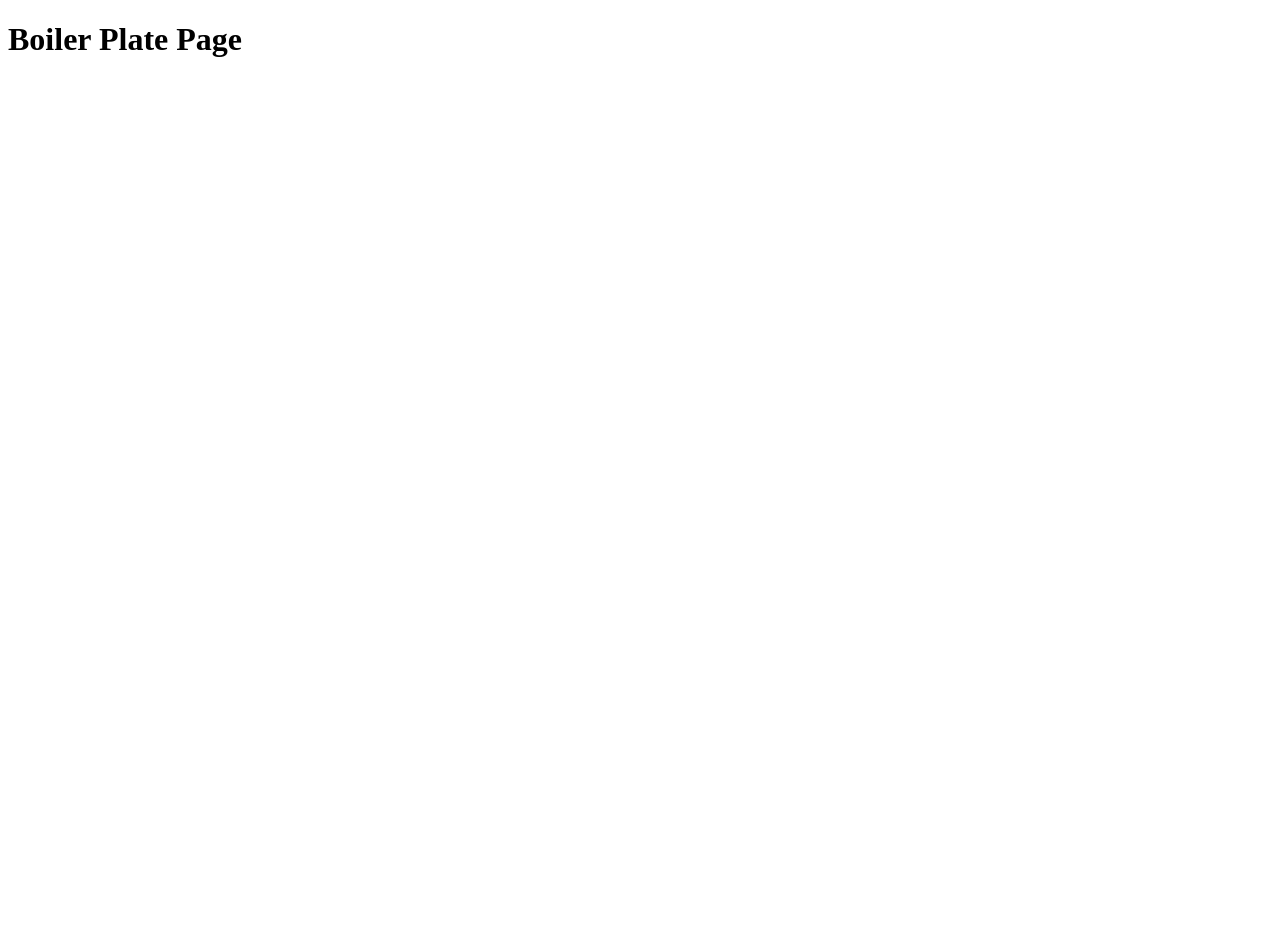
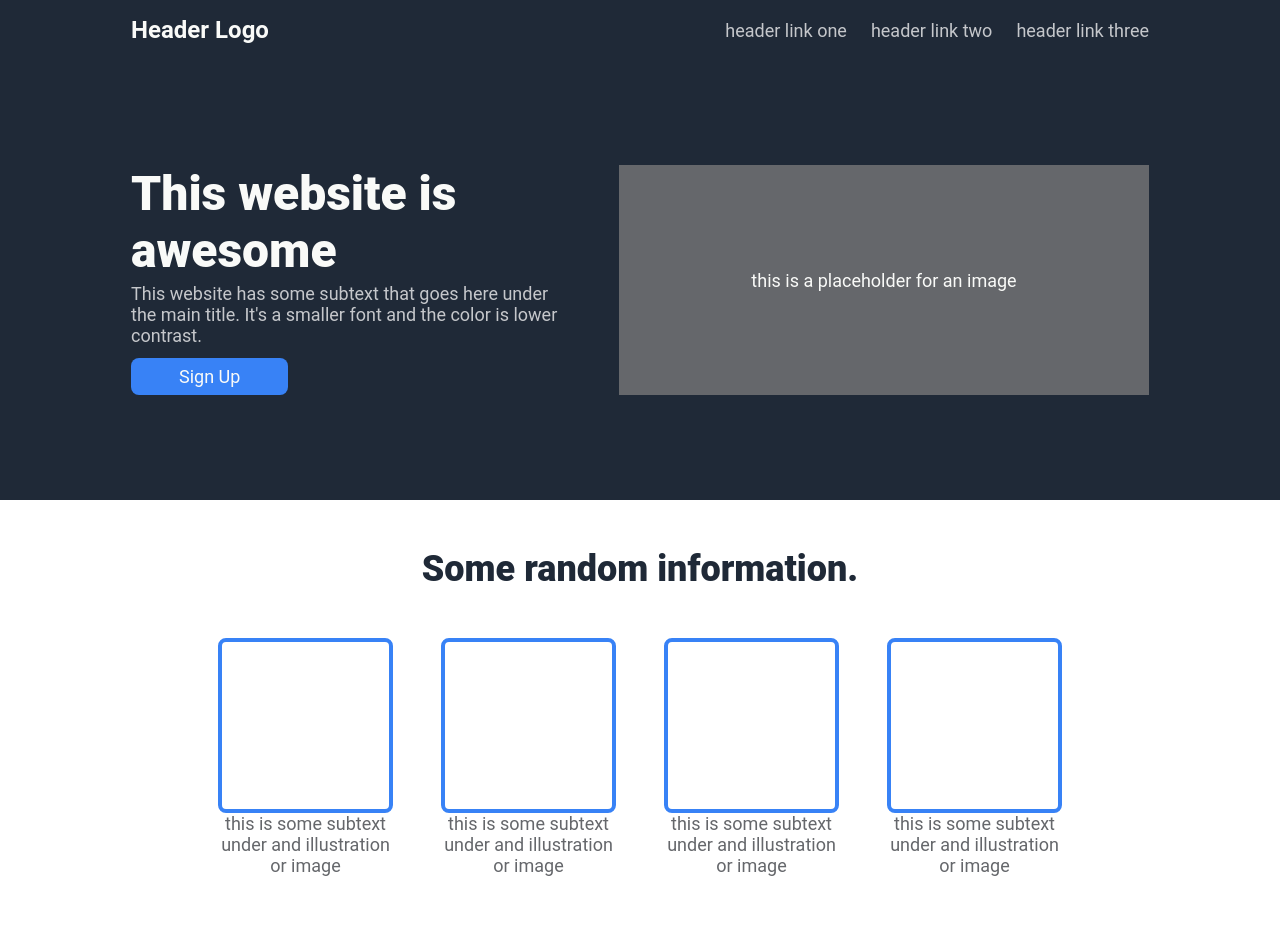
Before and after one commit to NashStewart/odin-landing-page, a plain HTML site: page index.html in a window 1280 px wide. Shown: the top 952 px of the page. Before the commit the page ends 800 px from the top, so only its background shows below. Drawn offline with Linux system fonts and the light colour scheme.

Commit message:
Add initial marketing page layout
Add header, hero, information section, quote, call to action, and
footer. Add two buttons to sign up. Add nav links and logo text in
header. Add placeholder images and text for the whole layout.

```diff
--- a/index.html
+++ b/index.html
@@ -4,9 +4,79 @@
     <meta charset="UTF-8">
     <meta name="viewport" content="width=device-width, initial-scale=1.0">
     <title>Boiler Plate Page</title>
+    <link rel="stylesheet" href="./styles.css">
   </head>
 
   <body>
-    <h1>Boiler Plate Page</h1>
+    <div class="hero">
+      <div class="header">
+        <div class="logo">
+          Header Logo
+        </div>
+        <div class="nav-links">
+          <ul>
+            <li><a href="#">header link one</a></li>
+            <li><a href="#">header link two</a></li>
+            <li><a href="#">header link three</a></li>
+          </ul>
+        </div>
+      </div>
+
+      <div class="hero-main">
+        <div class="signup">
+          <div class="hero-title">This website is awesome</div>
+          <div class="hero-content">This website has some subtext that goes here under the main title. It's a smaller font and the color is lower contrast.</div>
+          <button>Sign Up</button>
+        </div>
+        <div class="hero-image">
+          this is a placeholder for an image
+        </div>
+      </div>
+    </div>
+
+    <div class="info">
+      <div class="info-header">Some random information.</div>
+      <div class="card-container">
+        <div class="card">
+          <div class="info-img"></div>
+          <div class="info-text">this is some subtext under and illustration or image</div>
+        </div>
+        <div class="card">
+          <div class="info-img"></div>
+          <div class="info-text">this is some subtext under and illustration or image</div>
+        </div>
+        <div class="card">
+          <div class="info-img"></div>
+          <div class="info-text">this is some subtext under and illustration or image</div>
+        </div>
+        <div class="card">
+          <div class="info-img"></div>
+          <div class="info-text">this is some subtext under and illustration or image</div>
+        </div>
+      </div>
+    </div>
+
+    <div class="quote">
+      <div class="quote-container">
+        <div class="quote-text">This is an inspiring quote, or a testimonial from a customer. Maybe it's just filling up space, or maybe people will actually read it. Who Knows? All I know is it looks nice.</div>
+        <div class="quote-attribution">-Thor, God of Thunder</div>
+      </div>
+    </div>
+
+    <div class="call-to-action">
+      <div class="call-to-action-content">
+        <div class="call-to-action-header">
+          Call to action! It's time!
+        </div>
+        <div class="call-to-action-text">
+          Sign up for our product by clicking that button over there!
+        </div>
+      </div>
+      <button>Sign Up</button>
+    </div>
+
+    <div class="footer">
+      Copywright © Nash Stewart 2024
+    </div>
   </body>
 </html>
--- a/styles.css
+++ b/styles.css
@@ -2,4 +2,184 @@
   margin: 0px;
   padding: 0px;
   box-sizing: border-box;
+  font-family: roboto, sans-serif;
+  color: #C5C7CB;
+  font-size: 18px;
 }
+
+.hero,
+.footer {
+  background-color: #1F2937;
+
+}
+
+.header,
+.hero-main,
+.call-to-action {
+  width: 1050px;
+}
+
+.hero {
+  height: 500px;
+  display: flex;
+  flex-direction: column;
+  align-items: center;
+}
+
+.header {
+  padding: 16px;
+  display: flex;
+  justify-content: space-between;
+  align-items: center;
+}
+
+.logo {
+  font-size: 24px;
+  font-weight: 600;
+  color: #F9FAF8;
+}
+
+.nav-links ul {
+  display: flex;
+  justify-content: space-between;
+  gap: 24px;
+  list-style-type: none;
+}
+
+.nav-links ul a {
+  text-decoration: none;
+  color: #C5C7CB;
+}
+
+.hero-main {
+  padding: 16px;
+  flex: 1;
+  display: flex;
+  justify-content: space-between;
+  align-items: center;
+  gap: 48px
+}
+
+.signup {
+  height: 230px;
+  display: flex;
+  flex-direction: column;
+  justify-content: space-between;
+  align-items: flex-start;
+}
+
+.hero-title {
+  font-size: 48px;
+  font-weight: 900;
+  color: #F9FAF8;
+}
+
+.hero-image {
+  background-color: #65676B;
+  color: #F9FAF8;
+  width: 530px;
+  height: 230px;
+  flex: none;
+  display: flex;
+  justify-content: center;
+  align-items: center;
+}
+
+button {
+  border: none;
+  background-color: #3882F6;
+  color: #F9FAF8;
+  font-size: 18px;
+  padding: 8px 48px;
+  border-radius: 8px;
+}
+
+.hero-content {
+  margin-bottom: 8px;
+}
+
+.info-header {
+  font-size: 36px;
+  font-weight: 900;
+  color: #1F2937;
+  text-align: center;
+  margin: 48px;
+}
+
+.card-container {
+  display: flex;
+  justify-content: center;
+  gap: 48px;
+  margin-bottom: 100px;
+}
+
+.card {
+  width: 175px;
+  display: flex;
+  flex-direction: column;
+  align-items: center;
+  text-align: center;
+}
+
+.info-img {
+  border: 4px solid #3882F6;
+  border-radius: 8px;
+  height: 175px;
+  width: 175px;
+}
+
+.info-text {
+  color: #65676B;
+}
+
+.quote {
+  background-color: #E5E7EB;
+  padding: 100px;
+  display: flex;
+  justify-content: center;
+}
+
+.quote-container {
+  width: 825px;
+}
+
+.quote-text {
+  font-size: 36px;
+  font-weight: 300;
+  font-style: italic;
+  color: #1F2937;
+}
+
+.quote-attribution {
+  font-size: 24px;
+  color: #1F2937;
+  text-align: right;
+  font-weight: 700;
+}
+
+.call-to-action {
+  margin: 100px auto;
+  height: 150px;
+  background-color: #3882F6;
+  border-radius: 8px;
+  display: flex;
+  justify-content: space-around;
+  align-items: center;
+}
+
+.call-to-action-header {
+  font-size: 24px;
+  font-weight: 700;
+  color: #F9FAF8;
+}
+
+.call-to-action button {
+  border: 2px solid #F9FAF8;
+}
+
+.footer {
+  height: 100px;
+  display: flex;
+  justify-content: center;
+  align-items: center;
+}
```
